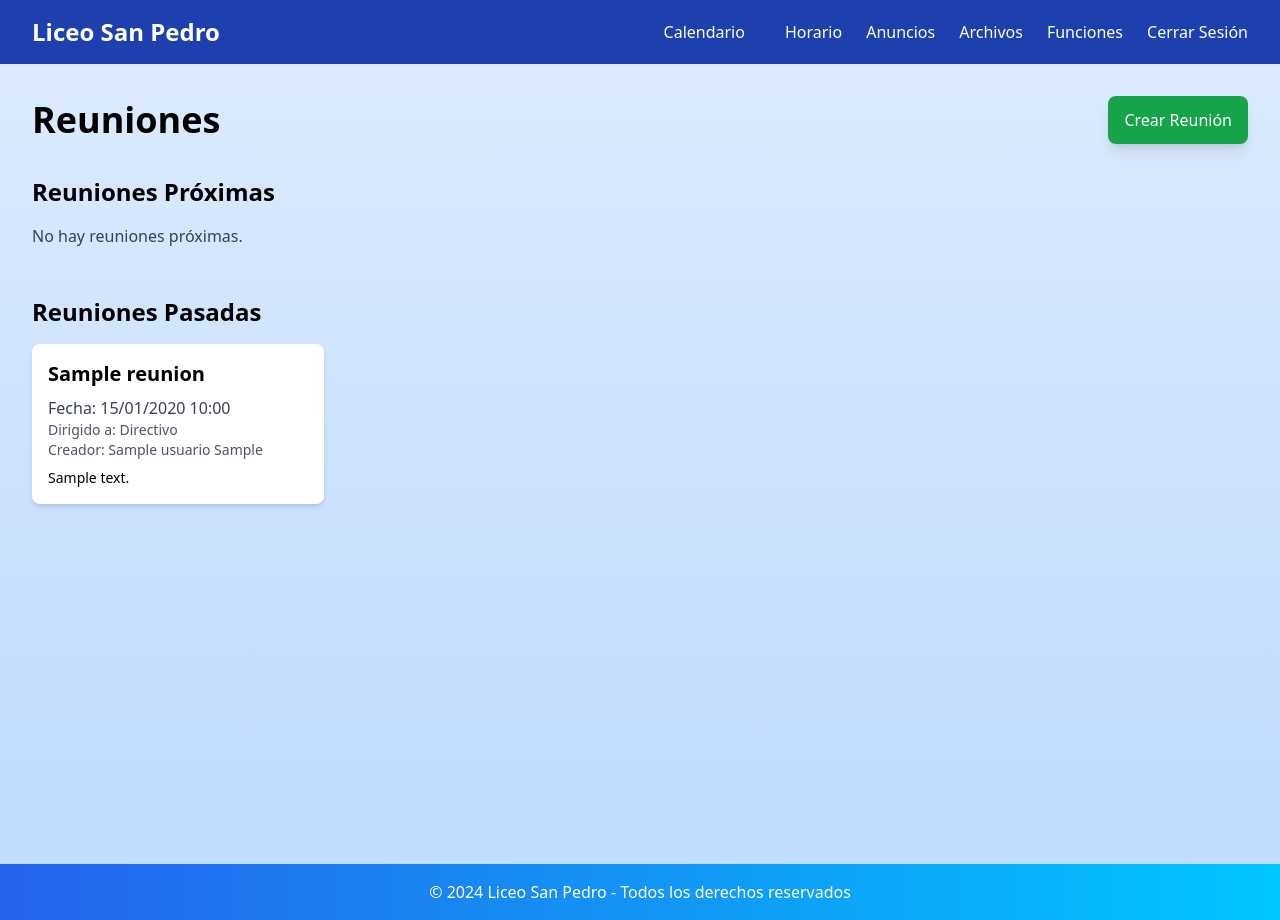
After one commit to Tashizai/Capstone-001D, a Django app: page /reuniones/ in a window 1280 px wide. The commit adds this page. Run offline with Django 4.2, Linux system fonts and the light colour scheme; a user stored in the database is signed in; tables that the repository leaves empty hold one stand-in row (values such as "Sample post").

Commit message:
modulo reuniones listo

```diff
--- /dev/null
+++ b/Capstone-001D-main/app/templates/app/reuniones.html
@@ -0,0 +1,180 @@
+{% extends 'base.html' %}
+{% load static %}
+
+{% block title %}Reuniones{% endblock %}
+
+{% block content %}
+<div class="contenedor-principal min-h-screen bg-gradient-to-b from-blue-100 to-blue-200 p-8">
+    <div class="container mx-auto">
+        <!-- Título y Botón de Crear Reunión -->
+        <div class="titulo-contenedor flex justify-between mb-8 items-center">
+            <h1 class="text-4xl font-semibold">Reuniones</h1>
+            {% if es_administrador %}
+            <button id="crearReunionBtn"
+                class="boton bg-green-600 text-white px-4 py-3 rounded-lg shadow-lg transition-transform transform hover:scale-105 hover:bg-green-700">
+                Crear Reunión
+            </button>
+            {% endif %}
+        </div>
+
+        <!-- Reuniones Próximas -->
+        <div class="mb-12">
+            <h2 class="text-2xl font-semibold mb-4">Reuniones Próximas</h2>
+            <div class="reuniones-contenedor grid grid-cols-1 sm:grid-cols-2 md:grid-cols-3 lg:grid-cols-4 gap-4">
+                {% for reunion in reuniones_proximas %}
+                <a href="{% url 'ver_reunion' reunion.id %}">
+                    <div class="reunion bg-white p-4 rounded-lg shadow-md transition-transform transform hover:scale-105 hover:bg-blue-50 max-w-xs">
+                        <h3 class="text-xl font-semibold mb-2">{{ reunion.titulo }}</h3>
+                        <p class="text-gray-700">Fecha: {{ reunion.fecha|date:"d/m/Y H:i" }}</p>
+                        <p class="text-sm text-gray-600">Dirigido a: {{ reunion.destinatarios }}</p>
+                        <p class="text-sm text-gray-600">Creador: {{ reunion.creador.nombre }} {{ reunion.creador.apellido }}</p>
+                        <p class="text-sm mt-2">{{ reunion.descripcion }}</p>
+                    </div>
+                </a>
+                {% endfor %}
+                {% if reuniones_proximas|length == 0 %}
+                <p class="text-gray-700">No hay reuniones próximas.</p>
+                {% endif %}
+            </div>
+        </div>
+
+        <!-- Reuniones Pasadas -->
+        <div class="mb-12">
+            <h2 class="text-2xl font-semibold mb-4">Reuniones Pasadas</h2>
+            <div class="reuniones-contenedor grid grid-cols-1 sm:grid-cols-2 md:grid-cols-3 lg:grid-cols-4 gap-4">
+                {% for reunion in reuniones_pasadas %}
+                <div class="reunion bg-white p-4 rounded-lg shadow-md transition-transform transform hover:scale-105 hover:bg-blue-50 max-w-xs">
+                    <h3 class="text-xl font-semibold mb-2">{{ reunion.titulo }}</h3>
+                    <p class="text-gray-700">Fecha: {{ reunion.fecha|date:"d/m/Y H:i" }}</p>
+                    <p class="text-sm text-gray-600">Dirigido a: {{ reunion.destinatarios }}</p>
+                    <p class="text-sm text-gray-600">Creador: {{ reunion.creador.nombre }} {{ reunion.creador.apellido }}</p>
+                    <p class="text-sm mt-2">{{ reunion.descripcion }}</p>
+                </div>
+                {% endfor %}
+                {% if reuniones_pasadas|length == 0 %}
+                <p class="text-gray-700">No hay reuniones pasadas.</p>
+                {% endif %}
+            </div>
+        </div>
+    </div>
+</div>
+
+<!-- Modal para crear reunión -->
+<div id="crearReunionModal" class="fixed inset-0 bg-black bg-opacity-50 hidden items-center justify-center z-50">
+    <div class="bg-white p-8 rounded-lg shadow-xl w-1/3 mx-auto my-auto text-gray-800">
+        <h2 class="text-2xl font-semibold mb-4 text-blue-600">Crear Nueva Reunión</h2>
+        <form id="crearReunionForm">
+            {% csrf_token %}
+            <div class="mb-4">
+                <label for="tituloReunionInput" class="block text-lg font-semibold mb-2">Título de la reunión:</label>
+                <input type="text" id="tituloReunionInput" class="w-full p-4 border rounded-lg text-gray-700"
+                    placeholder="Ingrese el título de la reunión" required />
+            </div>
+            <div class="mb-4">
+                <label for="descripcionReunionInput" class="block text-lg font-semibold mb-2">Descripción:</label>
+                <textarea id="descripcionReunionInput" class="w-full p-4 border rounded-lg text-gray-700"
+                    placeholder="Ingrese la descripción de la reunión" required></textarea>
+            </div>
+            <div class="mb-4">
+                <label for="fechaReunionInput" class="block text-lg font-semibold mb-2">Fecha y hora:</label>
+                <input type="datetime-local" id="fechaReunionInput" class="w-full p-4 border rounded-lg text-gray-700"
+                    required />
+            </div>
+            <div class="mb-4">
+                <label for="destinatariosInput" class="block text-lg font-semibold mb-2">Dirigido a:</label>
+                <select id="destinatariosInput" class="w-full p-4 border rounded-lg text-gray-700">
+                    <option value="Directivo">Directivos</option>
+                    <option value="Profesor">Profesores</option>
+                    <option value="Asistente">Asistentes</option>
+                </select>
+            </div>
+            <div class="flex justify-end space-x-4">
+                <button type="button" id="cerrarModalCrearReunion"
+                    class="bg-red-500 text-white px-6 py-3 rounded-lg hover:bg-red-600">Cancelar</button>
+                <button type="button" id="guardarReunionBtn"
+                    class="bg-blue-500 text-white px-6 py-3 rounded-lg hover:bg-blue-600">Crear Reunión</button>
+            </div>
+        </form>
+    </div>
+</div>
+
+<script>
+    document.addEventListener('DOMContentLoaded', function () {
+        const csrfTokenElement = document.querySelector('[name=csrfmiddlewaretoken]');
+        const csrfToken = csrfTokenElement ? csrfTokenElement.value : null;
+
+        if (!csrfToken) {
+            console.error("CSRF token not found.");
+            return;
+        }
+
+        // Modal Crear Reunión
+        const crearReunionBtn = document.getElementById('crearReunionBtn');
+        const crearReunionModal = document.getElementById('crearReunionModal');
+        const cerrarReunionModalBtn = document.getElementById('cerrarModalCrearReunion');
+        const guardarReunionBtn = document.getElementById('guardarReunionBtn');
+
+        // Abrir modal de crear reunión
+        if (crearReunionBtn) {
+            crearReunionBtn.addEventListener('click', function () {
+                crearReunionModal.classList.remove('hidden');
+                crearReunionModal.classList.add('flex');
+            });
+        }
+
+        // Cerrar modal de crear reunión
+        if (cerrarReunionModalBtn) {
+            cerrarReunionModalBtn.addEventListener('click', function () {
+                crearReunionModal.classList.add('hidden');
+                crearReunionModal.classList.remove('flex');
+            });
+        }
+
+        // Guardar reunión
+        if (guardarReunionBtn) {
+            guardarReunionBtn.addEventListener('click', function () {
+                const titulo = document.getElementById('tituloReunionInput').value.trim();
+                const descripcion = document.getElementById('descripcionReunionInput').value.trim();
+                const fecha = document.getElementById('fechaReunionInput').value;
+                const destinatarios = document.getElementById('destinatariosInput').value;
+
+                if (titulo && descripcion && fecha && destinatarios) {
+                    fetch("{% url 'crear_reunion' %}", {
+                        method: 'POST',
+                        headers: {
+                            'Content-Type': 'application/json',
+                            'X-CSRFToken': csrfToken,
+                        },
+                        body: JSON.stringify({
+                            titulo: titulo,
+                            descripcion: descripcion,
+                            fecha: fecha,
+                            destinatarios: destinatarios,
+                        }),
+                    })
+                        .then(response => {
+                            if (!response.ok) {
+                                throw new Error('Error en la respuesta del servidor');
+                            }
+                            return response.json();
+                        })
+                        .then(data => {
+                            if (data.status === 'success') {
+                                window.location.reload();
+                            } else {
+                                alert('Error al crear la reunión: ' + data.message);
+                            }
+                        })
+                        .catch(error => {
+                            console.error('Error:', error);
+                            alert('Ocurrió un error inesperado al crear la reunión.');
+                        });
+                } else {
+                    alert('Por favor, completa todos los campos del formulario.');
+                }
+            });
+        }
+    });
+</script>
+
+{% endblock %}
--- a/Capstone-001D-main/app/templates/base.html
+++ b/Capstone-001D-main/app/templates/base.html
@@ -70,7 +70,7 @@
     </div>
 
     <!-- Contenido principal -->
-    <main class="flex-grow container mx-auto py-8 px-4 md:px-8">
+    <main class="flex-1 h-full w-full py-0 px-0">
         {% block content %}{% endblock %}
     </main>
 
--- a/Capstone-001D-main/app/urls.py
+++ b/Capstone-001D-main/app/urls.py
@@ -33,4 +33,7 @@ urlpatterns = [
     path('compartir/<str:tipo>/<int:recurso_id>/', views.compartir_recurso, name='compartir_recurso'),
     path('crear_subcarpeta/<int:carpeta_id>/', views.crear_subcarpeta, name='crear_subcarpeta'),
     path('compartidos/', views.ver_compartidos, name='ver_compartidos'),
+    path('reuniones/', views.ver_reuniones, name='ver_reuniones'),
+    path('reuniones/crear/', views.crear_reunion, name='crear_reunion'),
+    path('reunion/<int:reunion_id>/', views.ver_reunion, name='ver_reunion'),
 ]+ static(settings.MEDIA_URL, document_root=settings.MEDIA_ROOT)
--- a/Capstone-001D-main/app/views.py
+++ b/Capstone-001D-main/app/views.py
@@ -6,7 +6,7 @@ from django.http import JsonResponse
 from django.views.decorators.csrf import csrf_exempt
 from django.contrib.auth.hashers import make_password
 from django.contrib.auth.decorators import login_required
-from .models import Usuarios, HorarioBase, HorarioExcepcional, Curso, Evento
+from .models import Usuarios, HorarioBase, HorarioExcepcional, Curso, Evento, Reunion
 import json
 from django.utils.timezone import now
 import calendar
@@ -17,7 +17,7 @@ from .models import Carpeta, Archivo
 from django.utils import timezone
 from django.http import FileResponse, Http404
 from django.http import HttpResponseForbidden
-
+from django.utils.dateparse import parse_datetime
 
 def login_view(request):
     if request.method == 'POST':
@@ -654,3 +654,66 @@ def ver_compartidos(request):
     }
 
     return render(request, 'app/ver_compartidos.html', context)
+
+
+@login_required
+def ver_reuniones(request):
+    usuario_actual = request.user
+    ahora = timezone.now()
+
+    # Los usuarios administradores pueden ver todas las reuniones
+    if usuario_actual.is_staff or usuario_actual.is_superuser:
+        reuniones_proximas = Reunion.objects.filter(fecha__gte=ahora).select_related('creador')
+        reuniones_pasadas = Reunion.objects.filter(fecha__lt=ahora).select_related('creador')
+        es_administrador = True
+    else:
+        reuniones_proximas = Reunion.objects.filter(fecha__gte=ahora, destinatarios=usuario_actual.rol).select_related('creador')
+        reuniones_pasadas = Reunion.objects.filter(fecha__lt=ahora, destinatarios=usuario_actual.rol).select_related('creador')
+        es_administrador = False
+
+    context = {
+        'reuniones_proximas': reuniones_proximas,
+        'reuniones_pasadas': reuniones_pasadas,
+        'es_administrador': es_administrador,
+    }
+
+    return render(request, 'app/reuniones.html', context)
+
+@csrf_exempt
+@login_required
+def crear_reunion(request):
+    if request.method == 'POST':
+        try:
+            data = json.loads(request.body)
+            titulo = data.get('titulo')
+            descripcion = data.get('descripcion')
+            fecha = data.get('fecha')
+            destinatarios = data.get('destinatarios')
+            creador = request.user  # Obtener el usuario actual como creador
+
+            if not titulo or not fecha or not destinatarios or not descripcion:
+                return JsonResponse({'status': 'error', 'message': 'Todos los campos son obligatorios.'}, status=400)
+
+            nueva_reunion = Reunion.objects.create(
+                titulo=titulo,
+                descripcion=descripcion,
+                fecha=fecha,
+                destinatarios=destinatarios,
+                creador=creador
+            )
+
+            return JsonResponse({'status': 'success', 'message': 'Reunión creada exitosamente.'})
+        except Exception as e:
+            return JsonResponse({'status': 'error', 'message': str(e)}, status=500)
+
+    return JsonResponse({'status': 'error', 'message': 'Método no permitido.'}, status=405)
+
+@login_required
+def ver_reunion(request, reunion_id):
+    reunion = get_object_or_404(Reunion, id=reunion_id)
+
+    context = {
+        'reunion': reunion
+    }
+
+    return render(request, 'app/ver_reunion.html', context)
```
Also changed, not shown: Capstone-001D-main/app/models.py (+17 -0 lines), Capstone-001D-main/app/templates/app/ver_reunion.html (added, +77 -0 lines), Capstone-001D-main/app/migrations/0020_reunion.py (added).
